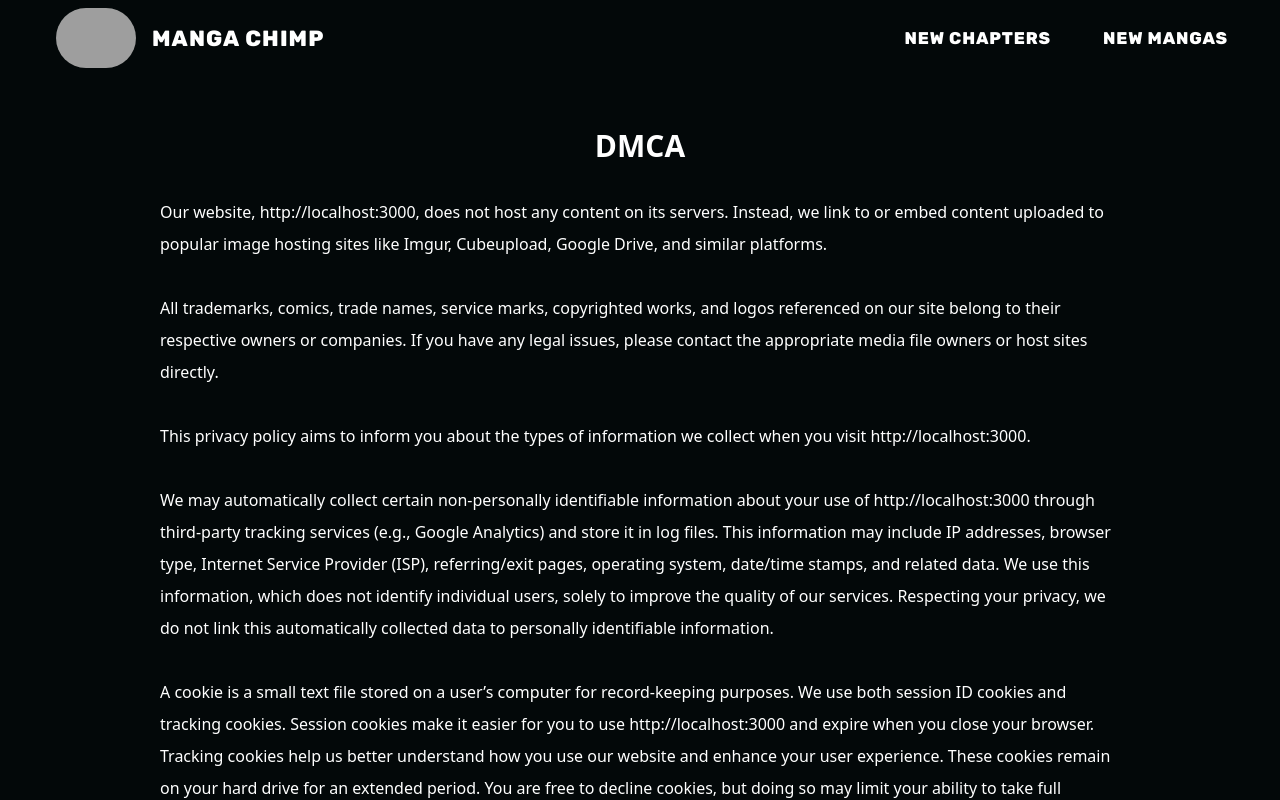
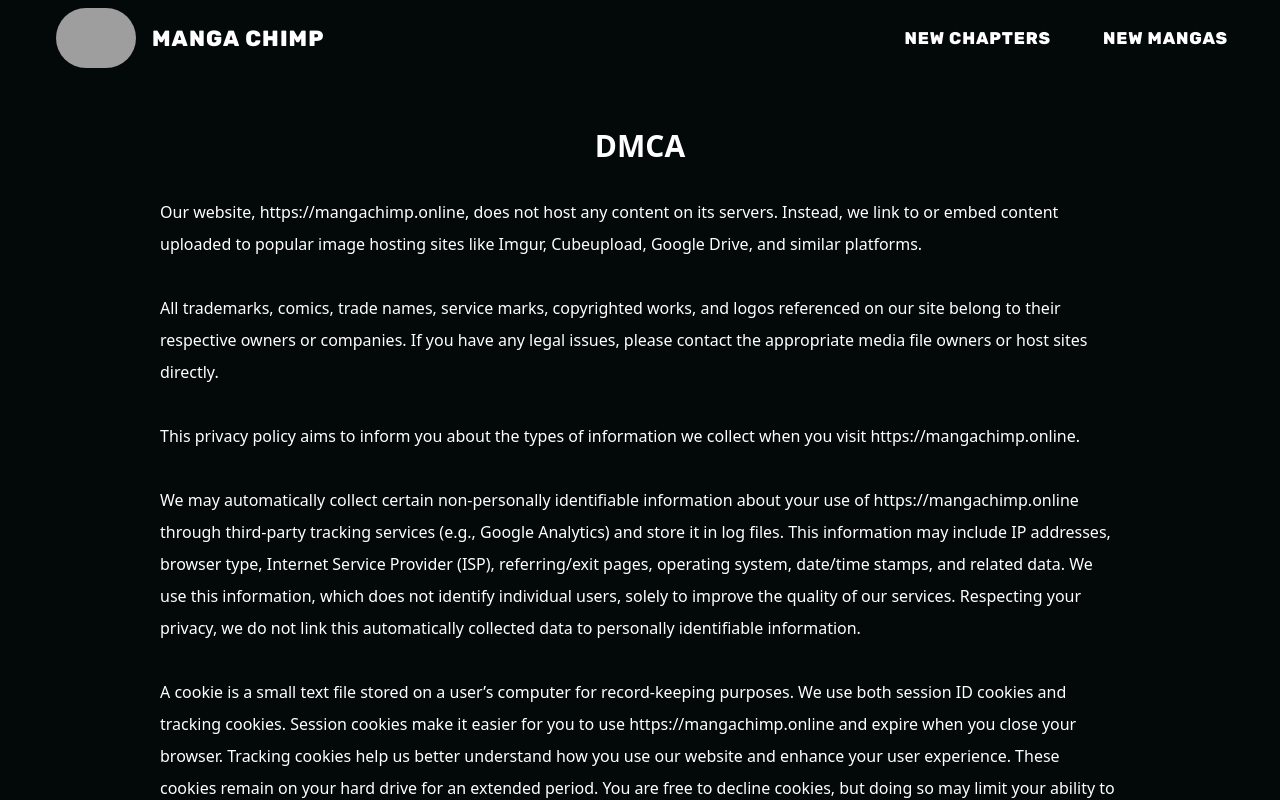
Before and after one commit to divrawat/mangachimp.com, a Next.js app: page /dmca in a window 1280 px wide. Shown: the top 800 px of the page. Built offline with nearby package versions, Linux system fonts and the light colour scheme; grey boxes are pictures that could not be loaded.

Commit message:
sr0gzw5rg

```diff
--- a/config.js
+++ b/config.js
@@ -1,8 +1,8 @@
 
-export const DOMAIN = 'http://localhost:3000';
+// export const DOMAIN = 'http://localhost:3000';
 // export const BACKEND_DOMAIN = 'http://localhost:8000';
 
-// export const DOMAIN = 'https://mangachimp.online';
+export const DOMAIN = 'https://mangachimp.online';
 export const BACKEND_DOMAIN = 'https://backend-mangawebsite.vercel.app'
 
 
```
Also changed, not shown: 2 other files (tests, documents, lock files or other folders).
